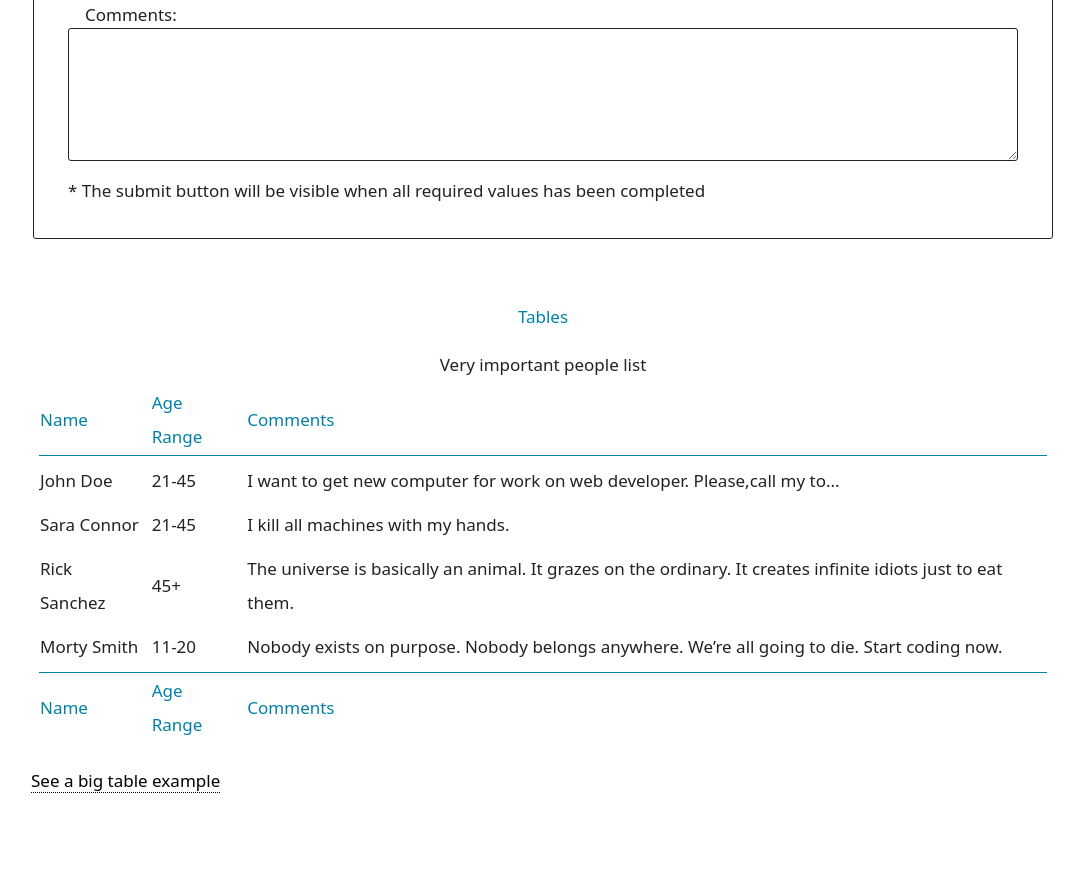
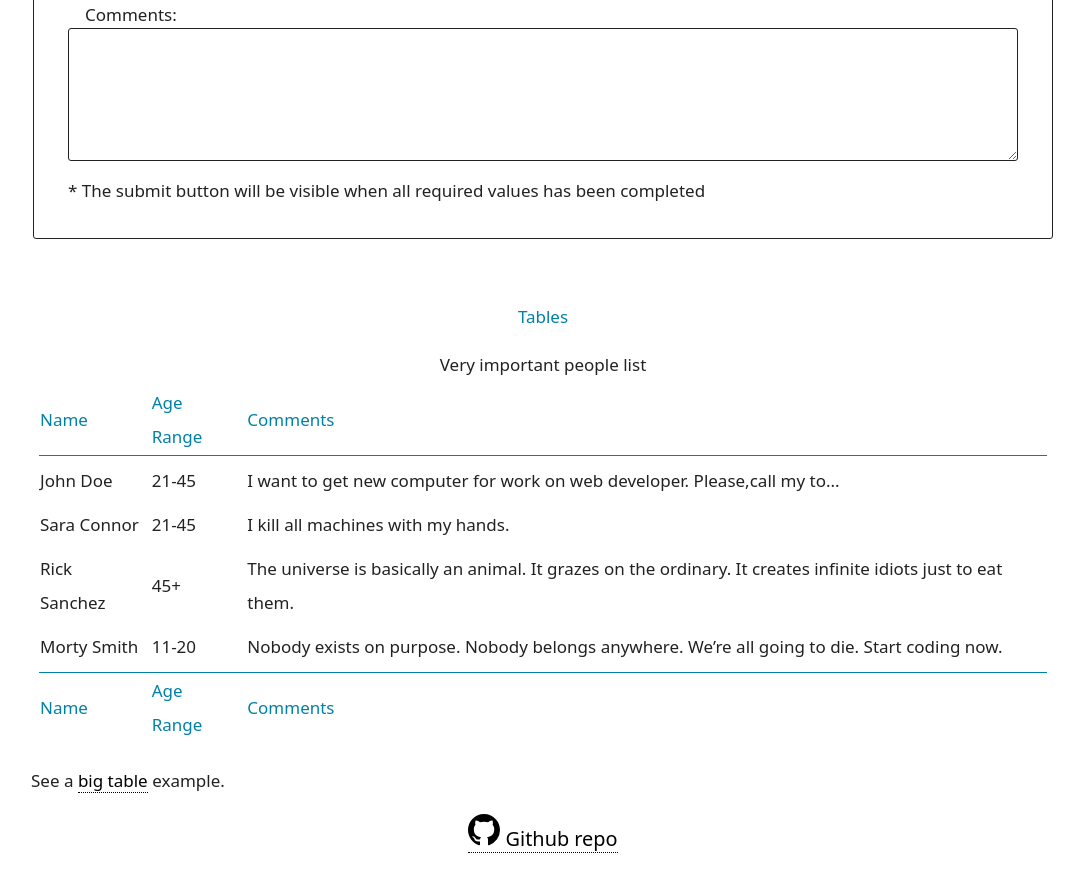
Before and after one commit to galiprandi/css-toolset, a website: page index.html in a window 1280 px wide. Shown: the part 2603-3476 px from the top of the page, without its empty margins (97-1181 px from the left). Before the commit the page ends 3414 px from the top, so only its background shows below. Drawn offline with Linux system fonts and the light colour scheme.

Commit message:
Add link to github

```diff
--- a/index.html
+++ b/index.html
@@ -202,7 +202,27 @@
           </tr>
         </tfoot>
       </table>
-      <a href="tables.html">See a big table example</a>
+      See a <a href="tables.html">big table</a> example.
     </section>
+    <footer>
+      <h3 class="title">
+        <a href="https://github.com/galiprandi/css-toolset" target="_blank" rel="noopener noreferrer">
+        <svg
+          class="octicon octicon-mark-github v-align-middle"
+          height="32"
+          viewBox="0 0 16 16"
+          version="1.1"
+          width="32"
+          aria-hidden="true"
+        >
+          <path
+            fill-rule="evenodd"
+            d="M8 0C3.58 0 0 3.58 0 8c0 3.54 2.29 6.53 5.47 7.59.4.07.55-.17.55-.38 0-.19-.01-.82-.01-1.49-2.01.37-2.53-.49-2.69-.94-.09-.23-.48-.94-.82-1.13-.28-.15-.68-.52-.01-.53.63-.01 1.08.58 1.23.82.72 1.21 1.87.87 2.33.66.07-.52.28-.87.51-1.07-1.78-.2-3.64-.89-3.64-3.95 0-.87.31-1.59.82-2.15-.08-.2-.36-1.02.08-2.12 0 0 .67-.21 2.2.82.64-.18 1.32-.27 2-.27.68 0 1.36.09 2 .27 1.53-1.04 2.2-.82 2.2-.82.44 1.1.16 1.92.08 2.12.51.56.82 1.27.82 2.15 0 3.07-1.87 3.75-3.65 3.95.29.25.54.73.54 1.48 0 1.07-.01 1.93-.01 2.2 0 .21.15.46.55.38A8.013 8.013 0 0016 8c0-4.42-3.58-8-8-8z"
+          ></path>
+        </svg>
+          Github repo
+        </a>
+      </h1>
+    </footer>
   </body>
 </html>
```
